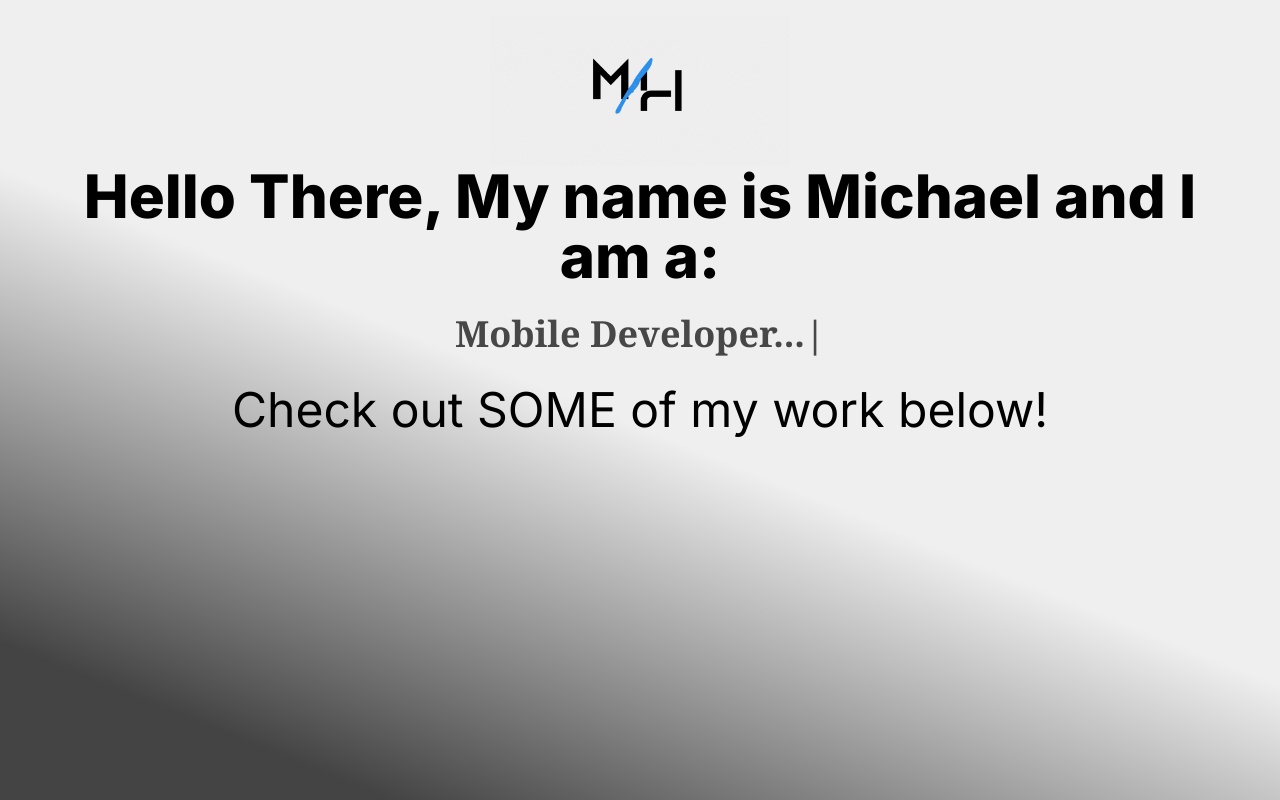
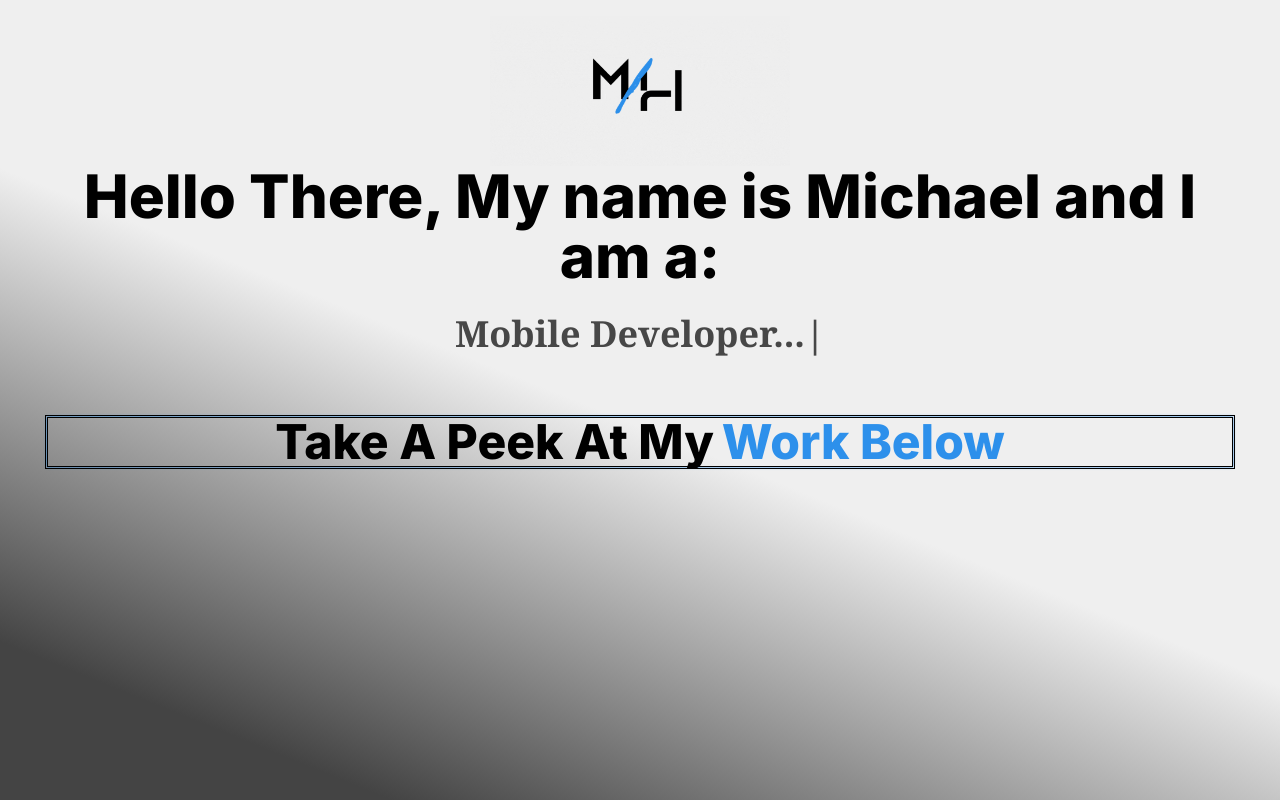
Before and after one commit to mjh1985codeman/portfolio, a Next.js app: page / in a window 1280 px wide. Built offline with nearby package versions, Linux system fonts and the light colour scheme.

Commit message:
minor changes

```diff
--- a/app/components/HeroSection.jsx
+++ b/app/components/HeroSection.jsx
@@ -5,18 +5,13 @@ import { TypeAnimation } from 'react-type-animation';
 
 const HeroSection = () => {
     return (
-        <section className='container flex items-center justify-center flex-col'>
-            <div className="text-center">
-                <div className="flex flex-col items-center">
-                    <Image
-                        src="/images/mh-light-logo.gif"
-                        alt="mh animated logo"
-                        width={300}
-                        height={100}
-                    />
+        <section className='container items-center'>
+            <div className="flex-col text-center justify-center">
+                <div className="flex justify-center">
+                    <Image src="/images/mh-light-logo.gif" alt="mh animated logo" width={300} height={100} />
                 </div>
                 <h1 className="text-black mb-4 text-4xl lg:text-6xl font-extrabold">Hello There, My name is Michael and I am a:</h1>
-                <div className="m-3 mt-7">
+                <div className="m-3 mt-7" style={{ minHeight: '5em' }}>
                     <TypeAnimation
                         sequence={[
                             "Certified Full Stack Developer...",
@@ -43,7 +38,10 @@ const HeroSection = () => {
                     />
                 </div>
             </div>
-            <h2 className="text-black mt-5 text-3xl lg:text-5xl text-center">Check out SOME of my work below!</h2>
+            <div className='p-0 m-0 flex flex-col items-center lg:flex-row lg:justify-center space-x-2 mt-6 font-extrabold sm:text-1xl text-4xl lg:text-5xl outline-double shadow-2xl custom-glow'>
+                <h2 className="text-black m-0 p-0">Take A Peek At My</h2>
+                <h2 className="text-[#2d90eb] m-0 p-0">Work Below</h2>
+            </div>
         </section>
     )
 }
--- a/app/globals.css
+++ b/app/globals.css
@@ -24,13 +24,19 @@ body {
   filter: progid:DXImageTransform.Microsoft.gradient(startColorstr="#efefef", endColorstr="#444444", GradientType=1);
 }
 
-/* Typing animation things: */
-@keyframes typing {
-  from {
-    width: 0;
+@keyframes glow {
+
+  0%,
+  100% {
+    box-shadow: 0 0 0 0 #2d90eb, 0 0 0 0 rgba(45, 144, 235, 0);
   }
 
-  to {
-    width: 100%;
+  50% {
+    box-shadow: 0 0 15px 5px #2d90eb, 0 0 10px 5px rgba(45, 144, 235, 0.5);
   }
 }
+
+.custom-glow {
+  animation: glow 2s;
+  animation-iteration-count: 3;
+}
```
